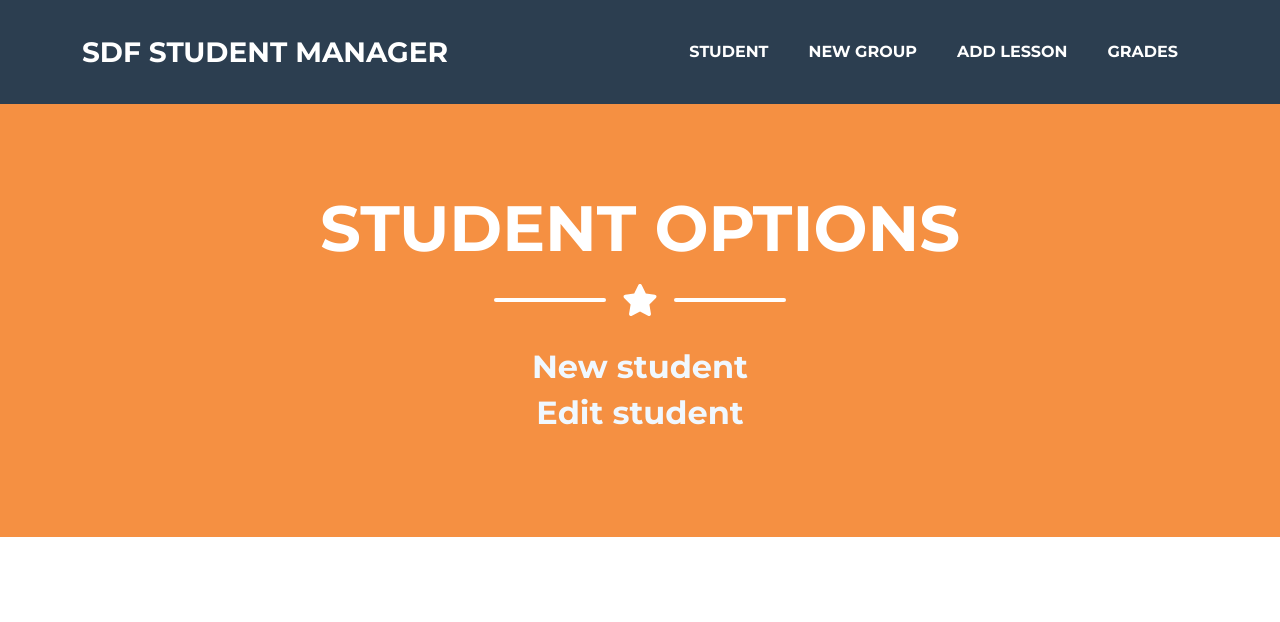
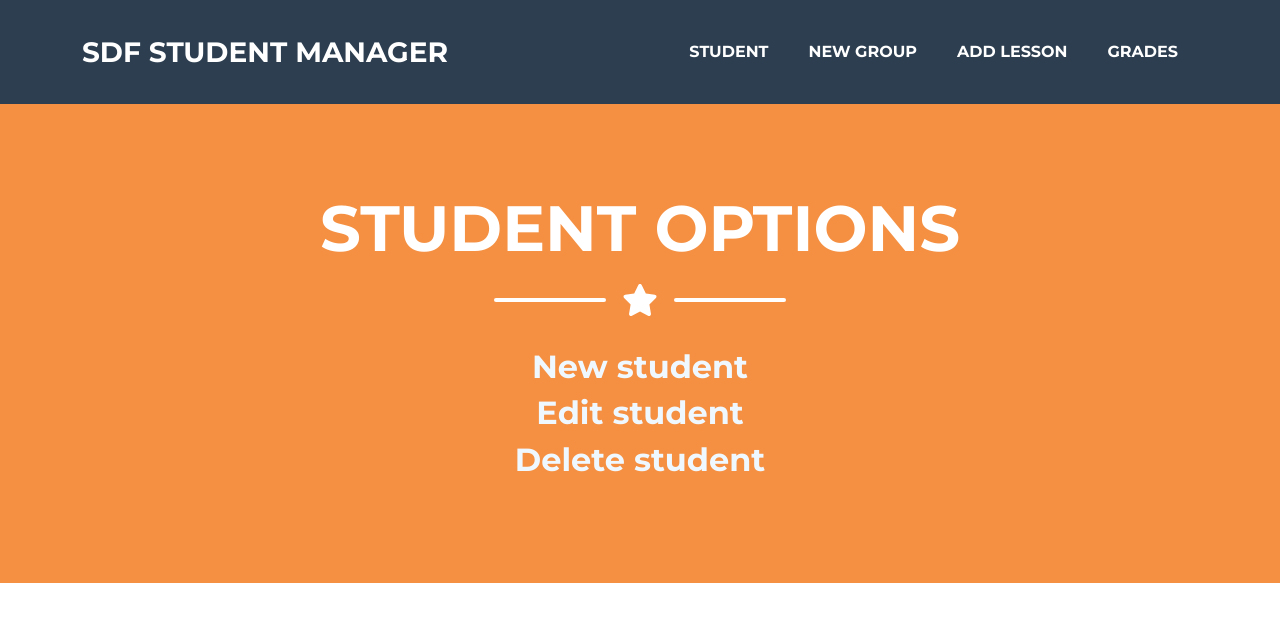
Before and after one commit to JVitorCarv/sdf-student-manager, a Django app: page /student/ in a window 1280 px wide. Shown: the top 622 px of the page. Run offline with Django 4.2, Linux system fonts and the light colour scheme; some libraries are stand-ins or nearby versions.

Commit message:
Delete student

```diff
--- a/student_presence/presence_count/templates/menus/student_menu.html
+++ b/student_presence/presence_count/templates/menus/student_menu.html
@@ -17,7 +17,8 @@
             </div>
             <!-- Masthead Subheading-->
             <h2><a style='color:aliceblue; text-decoration: none;' href="{% url 'presence_count:register_student' %}">New student</a></h2>
-            <h2><a style='color:aliceblue; text-decoration: none;' href="{% url 'presence_count:select_student' %}">Edit student</a></h2>
+            <h2><a style='color:aliceblue; text-decoration: none;' href="{% url 'presence_count:select_student' 'edit' %}">Edit student</a></h2>
+            <h2><a style='color:aliceblue; text-decoration: none;' href="{% url 'presence_count:select_student' 'delete' %}">Delete student</a></h2>
         </div>
         {% include 'snippets/scripts.html' %}
     </header>
--- /dev/null
+++ b/student_presence/presence_count/templates/student/select_delete.html
@@ -0,0 +1,5 @@
+{% extends 'snippets/select_student.html' %}
+
+{% block address %}
+    <td><a href="{% url 'presence_count:confirm_delete_student' student.id %}">{{student.name}}</a></td>
+{% endblock %}
--- /dev/null
+++ b/student_presence/presence_count/templates/student/select_edit.html
@@ -0,0 +1,5 @@
+{% extends 'snippets/select_student.html' %}
+
+{% block address %}
+    <td><a href="{% url 'presence_count:edit_student' student.id %}">{{student.name}}</a></td>
+{% endblock %}
--- a/student_presence/presence_count/urls.py
+++ b/student_presence/presence_count/urls.py
@@ -12,6 +12,8 @@ urlpatterns = [
     path('student/', views.student, name='student'),
     path('student/<int:student_id>', views.view_student, name='view_student'),
     path('student/edit/<int:student_id>', views.edit_student, name='edit_student'),
-    path('student/select/', views.select_student, name='select_student'),
+    path('student/confirm_delete/<int:student_id>', views.confirm_delete_student, name='confirm_delete_student'),
+    path('student/delete/<int:student_id>', views.delete_student, name='delete_student'),
+    path('student/select/<str:op>', views.select_student, name='select_student'),
     path('group/<int:group_id>', views.view_group, name='view_group'),
 ]
--- a/student_presence/presence_count/views.py
+++ b/student_presence/presence_count/views.py
@@ -112,10 +112,24 @@ def edit_student(request, student_id):
     return render(request, 'student/edit_student.html', context)
 
 
-def select_student(request):
+def select_student(request, op):
     students = Student.objects.all().order_by('group_id')
-    return render(request, 'student/select_student.html', {'students': students})
+    context = {'students': students, 'op': op}
+    if op == 'edit':
+        return render(request, 'student/select_edit.html', context)
+    elif op == 'delete':
+        return render(request, 'student/select_delete.html', context)
 
+
+def confirm_delete_student(request, student_id):
+    student = Student.objects.get(pk=student_id)
+    return render(request, 'student/delete_student.html', {'student': student})
+
+
+def delete_student(request, student_id):
+    student = Student.objects.get(pk=student_id)
+    student.delete()
+    return redirect('/')
 
 def view_group(request, group_id):
     group = Group.objects.get(pk=group_id)
```
Also changed, not shown: student_presence/presence_count/templates/snippets/select_student.html (renamed from student_presence/presence_count/templates/student/select_student.html, +3 -4 lines), student_presence/presence_count/templates/student/delete_student.html (added, +14 -0 lines), student_presence/db.sqlite3.
